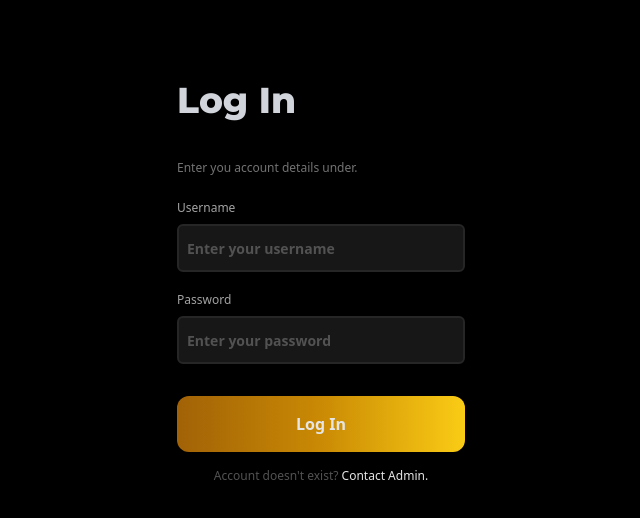
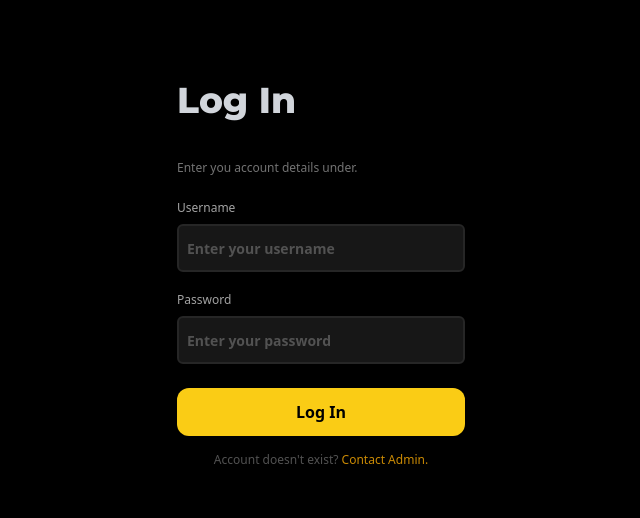
Before and after one commit to thenose-samuel/attendance-manager-frontend, a Next.js app: page /login in a window 1280 px wide. Shown: the top 518 px of the page, without its empty margins (319-959 px from the left). Built offline with nearby package versions, Linux system fonts and the light colour scheme.

Commit message:
ui refactorings

```diff
--- a/pages/admin/home.js
+++ b/pages/admin/home.js
@@ -2,9 +2,9 @@ export default function Home(){
     return(
         <div className="w-screen h-screen bg-black flex flex-col items-center justify-center">
             <div className="flex flex-col justify-center items-center">
-                <div className="text-neutral-200 font-montserrat text-4xl pb-24 font-bold">What do you want to do?</div>
+                <div className="text-neutral-200 font-montserrat text-4xl pb-10 font-bold">What do you want to do?</div>
                 <div className="w-80 rounded-lg bg-neutral-900">
-                <div id="button" className="p-3 border-b-2 border-neutral-800 hover:bg-yellow-600 rounded-t-lg duration-300 cursor-pointer text-neutral-300 hover:">
+                <div id="button" className="p-3 border-b-2 border-neutral-800 hover:bg-yellow-600 rounded-t-lg duration-300 cursor-pointer text-neutral-300 hover:text-black">
                     <div className="font-montserrat text-sm font-medium">Create Course</div>
                 </div>
                 {/* <div id="sized-box" className="h-3 bg-neutral-9"></div> */}
@@ -20,7 +20,7 @@ export default function Home(){
                 <div id="button" className="p-3 hover:bg-red-700 rounded-lg duration-300 mt-2 text-red-500 hover:text-neutral-200 cursor-pointer" >
                     <div className=" font-montserrat text-sm  font-medium ">Log Out</div>
                 </div>
-                <div className="text-neutral-800 text-xs pt-2">You're currently in the admin panel.</div>
+                <div className="text-neutral-700 text-xs pt-2">You're currently in the admin panel.</div>
             </div>
         </div>
     )
--- a/pages/login.js
+++ b/pages/login.js
@@ -6,14 +6,14 @@ function Login(){
                     <div className="text-gray-300 font-montserrat text-4xl font-extrabold">Log In</div>
                     <div className="text-neutral-500 font-medium text-xs pt-10 pb-6">Enter you account details under.</div>
                     <div className="text-neutral-400 text-xs font-medium pb-2 placeholder:text-neutral-300" placeholder="Enter your username">Username</div>
-                    <input placeholder="Enter your username" className="placeholder:text-neutral-600 max-w-full bg-neutral-900 rounded-md w-72 h-12 border-2 border-neutral-800 focus:ring-yellow-600 focus:ring-2 focus:outline-none text-gray-300 font-bold text-sm p-2"></input>
+                    <input placeholder="Enter your username" className="placeholder:text-neutral-600 max-w-full bg-neutral-900 rounded-md w-72 h-12 border-2 border-neutral-800 focus:ring-yellow-400 focus:ring-2 focus:outline-none text-gray-300 font-bold text-sm p-2"></input>
                     <div className="text-neutral-400 text-xs font-medium pb-2 pt-5">Password</div>
-                    <input placeholder="Enter your password" className="placeholder:text-neutral-600 max-w-full bg-neutral-900 rounded-md w-72 h-12 border-2 border-neutral-800 focus:ring-yellow-600 focus:ring-2 focus:outline-none text-gray-300 font-bold text-sm p-2"></input>
+                    <input placeholder="Enter your password" className="placeholder:text-neutral-600 max-w-full bg-neutral-900 rounded-md w-72 h-12 border-2 border-neutral-800 focus:ring-yellow-400 focus:ring-2 focus:outline-none text-gray-300 font-bold text-sm p-2"></input>
                     {/* <input class="border border-transparent focus:outline-none focus:ring-2 focus:ring-purple-600 focus:border-transparent ..."></input> */}
-                    <div className="p-4 rounded-xl mt-8 bg-gradient-to-r duration-300 hover:rounded-md bg-opacity-50 from-yellow-700 via-yellow-600 to-yellow-400">
-                        <div className="font-extrabold text-neutral-200 text-center cursor-pointer">Log In</div>
+                    <div className="p-3 rounded-xl mt-6 bg-gradient-to-r duration-300 hover:rounded-md bg-yellow-400">
+                        <div className="font-extrabold text-black text-center cursor-pointer">Log In</div>
                     </div>
-                    <div className="text-neutral-600  font-medium text-center pt-4 text-xs">Account doesn't exist? <span className="text-neutral-200 cursor-pointer text-xs">Contact Admin.</span></div>
+                    <div className="text-neutral-600  font-medium text-center pt-4 text-xs">Account doesn't exist? <span className="text-yellow-600 cursor-pointer text-xs">Contact Admin.</span></div>
                 </div>
             </div>
         </main>
```
Also changed, not shown: pages/index.js (+1 -1 lines).
